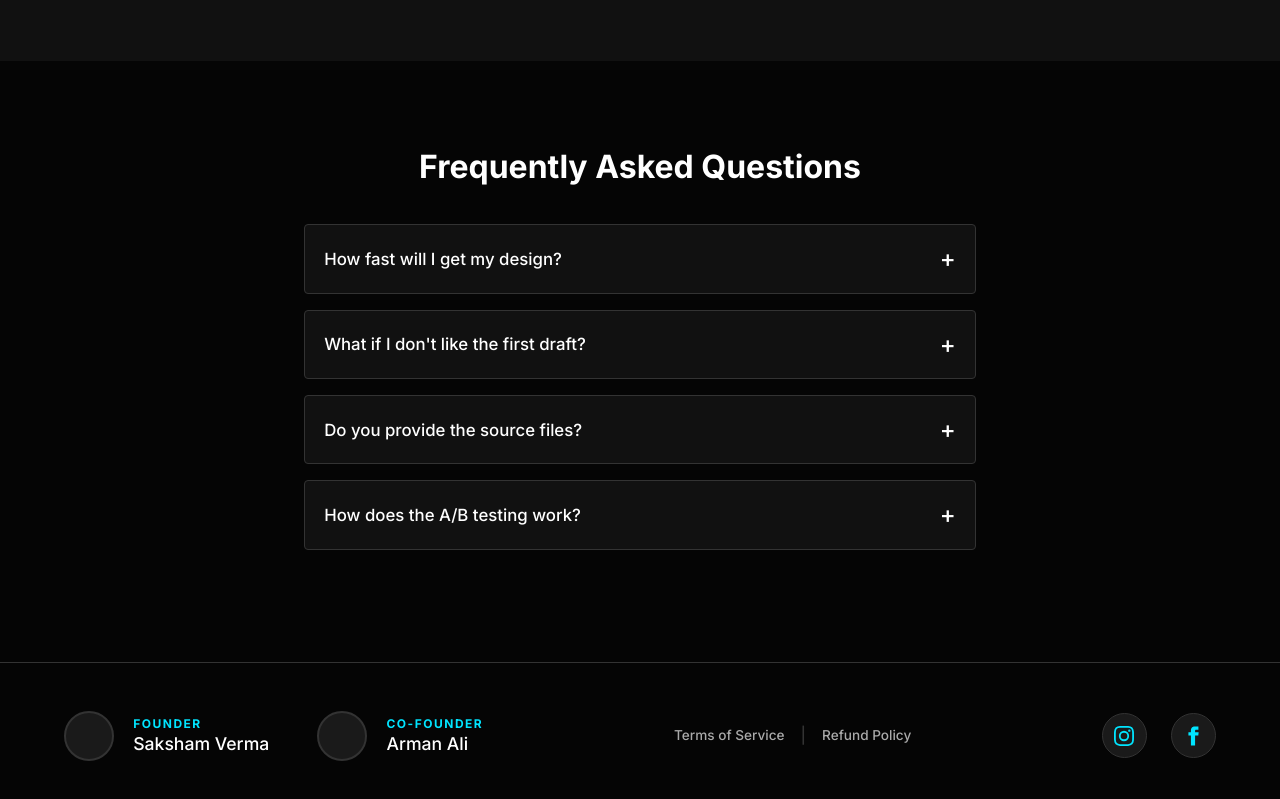
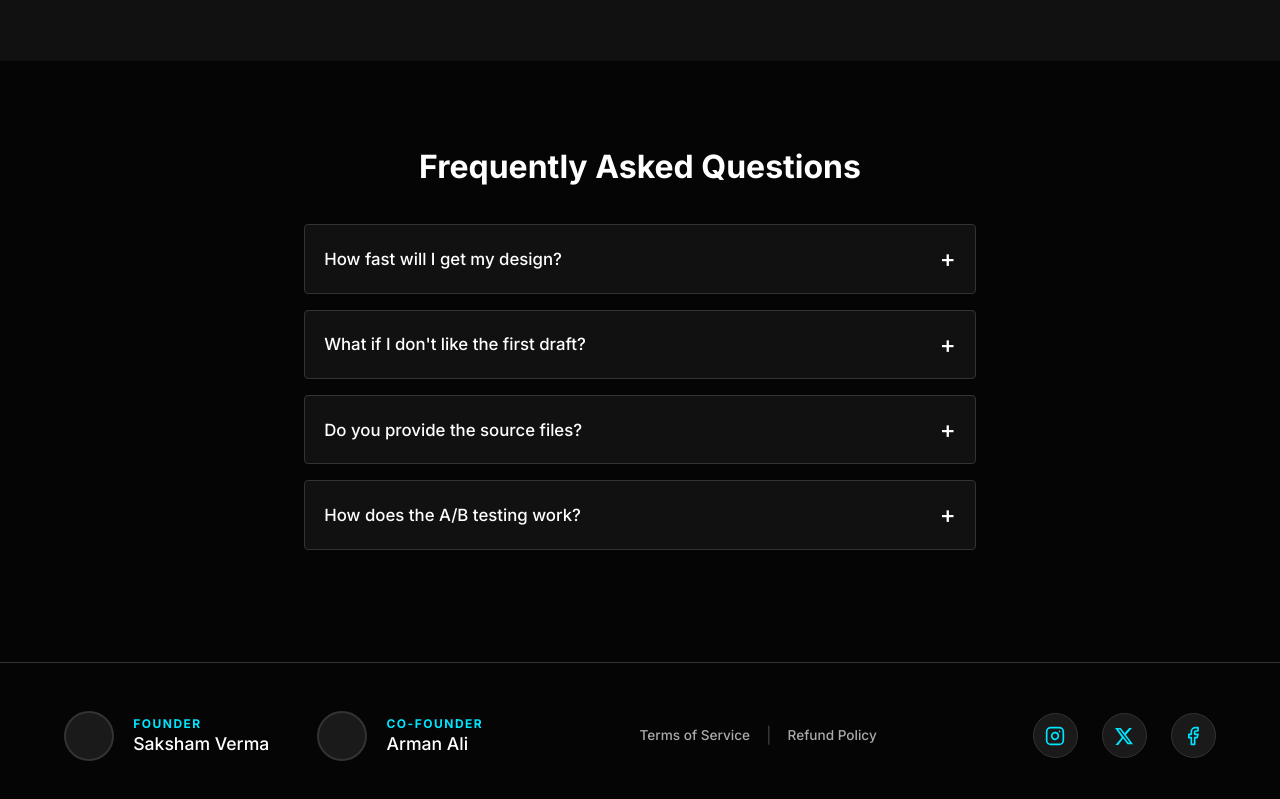
Before and after one commit to iblamestrox/Core-Grafix, a plain HTML site: page index.html in a window 1280 px wide. Shown: the part 2251-3050 px from the top of the page. Drawn offline with nearby package versions, Linux system fonts and the light colour scheme.

Commit message:
Update index.html

```diff
--- a/index.html
+++ b/index.html
@@ -152,14 +152,27 @@
             <span class="legal-divider">|</span>
             <a href="#" id="openRefund">Refund Policy</a>
         </div>
-        <div class="footer-right">
-            <a href="https://www.instagram.com/core_grafix/" target="_blank" class="social-icon">
-                <svg viewBox="0 0 24 24" fill="currentColor"><path d="M12 2.163c3.204 0 3.584.012 4.85.07 3.252.148 4.771 1.691 4.919 4.919.058 1.265.069 1.645.069 4.849 0 3.205-.012 3.584-.069 4.849-.149 3.225-1.664 4.771-4.919 4.919-1.266.058-1.644.07-4.85.07-3.204 0-3.584-.012-4.849-.07-3.26-.149-4.771-1.699-4.919-4.92-.058-1.265-.07-1.644-.07-4.849 0-3.204.013-3.583.07-4.849.149-3.227 1.664-4.771 4.919-4.919 1.266-.057 1.645-.069 4.849-.069zM12 0C8.741 0 8.333.014 7.053.072 2.695.272.273 2.69.073 7.052.014 8.333 0 8.741 0 12c0 3.259.014 3.668.072 4.948.2 4.358 2.618 6.78 6.98 6.98C8.333 23.986 8.741 24 12 24c3.259 0 3.668-.014 4.948-.072 4.354-.2 6.782-2.618 6.979-6.98.059-1.28.073-1.689.073-4.948 0-3.259-.014-3.667-.072-4.947-.196-4.354-2.617-6.78-6.979-6.98C15.668.014 15.259 0 12 0zm0 5.838a6.162 6.162 0 100 12.324 6.162 6.162 0 000-12.324zM12 16a4 4 0 110-8 4 4 0 010 8zm6.406-11.845a1.44 1.44 0 100 2.881 1.44 1.44 0 000-2.881z"/></svg>
-            </a>
-            <a href="#" class="social-icon">
-                <svg viewBox="0 0 24 24" fill="currentColor"><path d="M18.77 7.46H14.5v-1.9c0-.9.6-1.1 1-1.1h3V.5h-4.33C10.24.5 9.5 3.44 9.5 5.32v2.15h-3v4h3v12h5v-12h3.85l.42-4z"/></svg>
-            </a>
-        </div>
+       <div class="footer-right">
+    <a href="https://www.instagram.com/core_grafix/?utm_source=ig_web_button_share_sheet" target="_blank" class="social-icon">
+        <svg viewBox="0 0 24 24" width="24" height="24" stroke="currentColor" stroke-width="2" fill="none" stroke-linecap="round" stroke-linejoin="round">
+            <rect x="2" y="2" width="20" height="20" rx="5" ry="5"></rect>
+            <path d="M16 11.37A4 4 0 1 1 12.63 8 4 4 0 0 1 16 11.37z"></path>
+            <line x1="17.5" y1="6.5" x2="17.51" y2="6.5"></line>
+        </svg>
+    </a>
+
+    <a href="https://x.com/core_grafi97749" target="_blank" class="social-icon">
+        <svg viewBox="0 0 24 24" width="24" height="24" fill="currentColor">
+            <path d="M18.244 2.25h3.308l-7.227 8.26 8.502 11.24H16.17l-5.214-6.817L4.99 22.75H1.68l7.73-8.835L1.254 2.25H8.08l4.713 6.231zm-1.161 17.52h1.833L7.084 4.126H5.117z"></path>
+        </svg>
+    </a>
+
+    <a href="#" target="_blank" class="social-icon">
+        <svg viewBox="0 0 24 24" width="24" height="24" stroke="currentColor" stroke-width="2" fill="none" stroke-linecap="round" stroke-linejoin="round">
+            <path d="M18 2h-3a5 5 0 0 0-5 5v3H7v4h3v8h4v-8h3l1-4h-4V7a1 1 0 0 1 1-1h3z"></path>
+        </svg>
+    </a>
+</div>
     </footer>
 
     <div class="modal-overlay" id="orderModal">
```
